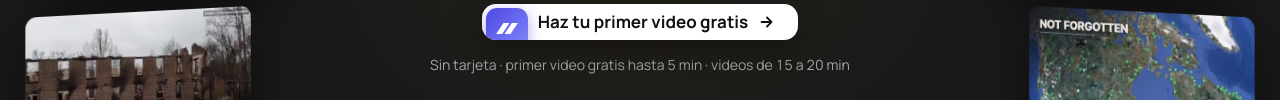
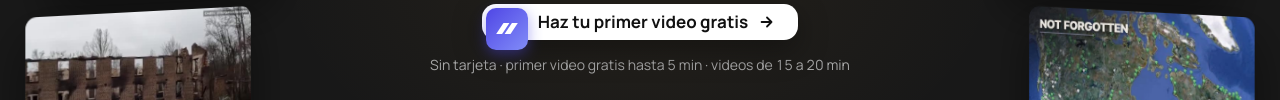
Before and after one commit to camilacalderon34-lgtm/maderia-landing, a plain HTML site: page public/index.html in a window 1280 px wide. Shown: the part 575-675 px from the top of the page. Drawn offline with Linux system fonts and the light colour scheme.

Commit message:
Hero: la ficha del logo se ve completa, sin recorte del botón
Co-Authored-By: Claude Fable 5.1 <noreply@anthropic.com>
Claude-Session: https://claude.ai/code/session_01C3bm72rp1sfzMbTW3ukNXh

```diff
--- a/public/css/landing.css
+++ b/public/css/landing.css
@@ -56,10 +56,10 @@ button { font: inherit; color: inherit; }
 
 /* ===== 1. Hero ===== */
 .boton { display: inline-flex; align-items: center; gap: 10px; border-radius: 999px; font-weight: 700; text-decoration: none; line-height: 1; white-space: nowrap; transition: background-color .15s, color .15s, transform .15s, border-color .15s; }
-.boton-pri { position: relative; border-radius: 14px; background: #FFFFFF; color: #111; padding: 9px 22px 9px 56px; font-size: 16px; font-weight: 700; box-shadow: 0 10px 30px rgba(0,0,0,.35); overflow: hidden; isolation: isolate; }
+.boton-pri { position: relative; border-radius: 14px; background: #FFFFFF; color: #111; padding: 9px 22px 9px 56px; font-size: 16px; font-weight: 700; box-shadow: 0 10px 30px rgba(0,0,0,.35); isolation: isolate; }
 .boton-pri .texto { position: relative; z-index: 1; transition: transform .45s cubic-bezier(.65,0,.35,1); }
 .boton-pri .flecha { position: relative; z-index: 1; transition: transform .45s cubic-bezier(.65,0,.35,1), opacity .3s; }
-.boton-pri .ficha { position: absolute; top: 4px; left: 4px; width: 42px; height: 42px; border-radius: 11px; display: grid; place-items: center;
+.boton-pri .ficha { position: absolute; top: 4px; left: 4px; width: 42px; height: 42px; border-radius: 10px; display: grid; place-items: center;
   background: linear-gradient(135deg, #4F46E5, #818CF8); box-shadow: 0 4px 14px rgba(79,70,229,.45); z-index: 2;
   transition: transform .45s cubic-bezier(.65,0,.35,1); }
 .boton-pri .ficha svg { width: 22px; height: 11px; }
```
